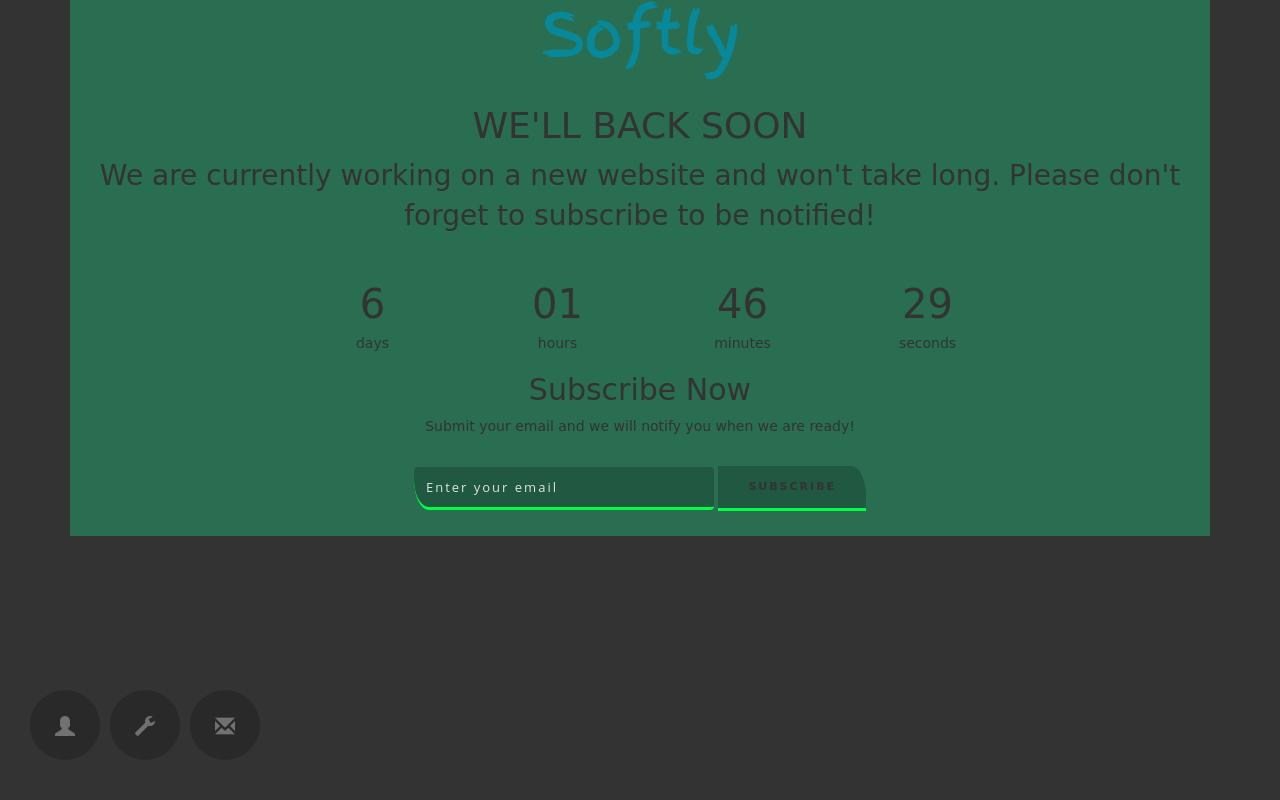
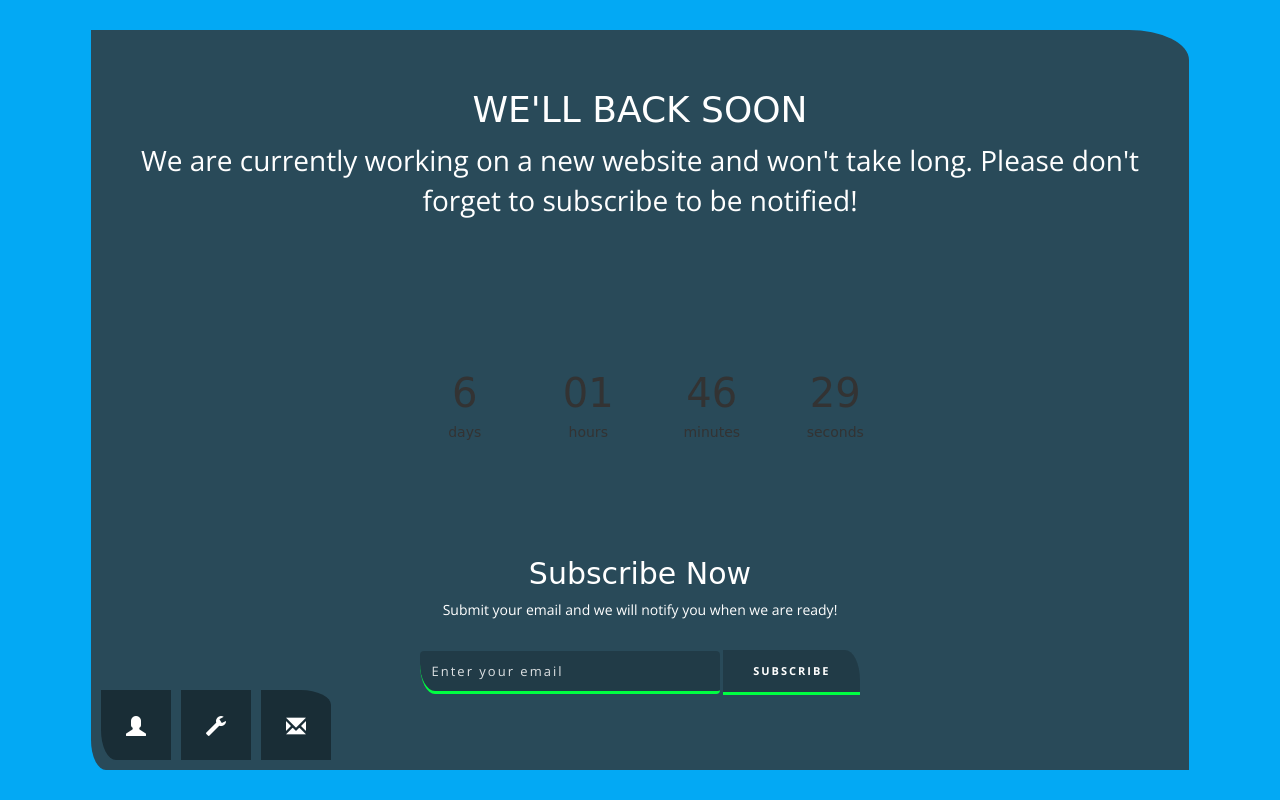
Before and after one commit to RO-WebPros/template, a website: page index.html in a window 1280 px wide. Drawn offline with nearby package versions, Linux system fonts and the light colour scheme; a web font is replaced by a local one.

Commit message:
color change

```diff
--- a/index.html
+++ b/index.html
@@ -11,6 +11,7 @@
 	<link rel="stylesheet" type="text/css" href="css/style.css">
 	<!-- Fonts -->
 	<link href="https://fonts.googleapis.com/css?family=Finger+Paint" rel="stylesheet">
+	<link href="https://fonts.googleapis.com/css?family=Open+Sans:400,400i,700" rel="stylesheet">
 
 
 </head>
@@ -21,13 +22,19 @@
 	<!-- Main Wrapper -->
   	<div class="wrapper">
 
-		<div class="container">
-
 		<div class="loader">
 
 		</div> <!-- loader -->
 
 
+		<!-- Main Content Section -->
+
+
+		<header class="main-content">
+
+			<!-- <div class="logo">
+				<object type="image/svg+xml" data="images/logo.svg" class="logo__image"></object>
+			</div> -->
 
 			<!-- Main Navigation -->
 
@@ -63,18 +70,6 @@
 
 
 
-		<!-- Main Content Section -->
-
-
-		<header class="main-content">
-
-			<div class="logo">
-				<!-- <img src="images/logo2.svg" alt="" class="logo__image"> -->
-				<object type="image/svg+xml" data="images/logo.svg" class="logo__image"></object>
-			</div>
-
-
-
 			<div class="header-info">
 
 				<h1 class="title">WE'LL BACK SOON</h1>
@@ -85,7 +80,7 @@
 
 			<div class="row">
 
-			<div class="col-md-8 col-md-offset-2">
+				<div class="col-md-6 col-md-offset-3">
 
 					<div class="row" >
 
@@ -258,8 +253,6 @@
 
  		</div> <!-- information -->
 
-	</div> <!-- container -->
-
 	</div> <!-- wrapper -->
 
 
--- a/sass/base/_base.scss
+++ b/sass/base/_base.scss
@@ -20,9 +20,9 @@
 	width: 100%;
 	height: 100%;
 	margin: 0 auto;
-//	padding-top: 50px;
-
-		background-color: #333333;
+	padding: 30px;
+	background-color: #03A9F4;
+	color: #fff;
 
 }
 
--- a/sass/components/_forms.scss
+++ b/sass/components/_forms.scss
@@ -6,7 +6,6 @@
     box-shadow: none!important;
 }
 	.form-control {
-	    font-family: 'Open Sans', sans-serif;
 	    font-size: 13px;
 	    height: 43px;
 	    transition: all .3s cubic-bezier(.3, .1, .58, 1) 0s;
@@ -140,7 +139,6 @@
 .subscribe {
 	width: 90%;
 	margin: 0 auto;
-	font-family: 'Finger Paint', cursive;
 }
 	.form-inline {
 
--- a/sass/components/_modal.scss
+++ b/sass/components/_modal.scss
@@ -6,7 +6,6 @@
 // Overwrite Bootstrap style to hide default scroll bar
 .modal-open .modal {
 	overflow-y: hidden;
-	font-family: 'Finger Paint', cursive;
 }
 
 .modal {
--- a/sass/components/_navigation.scss
+++ b/sass/components/_navigation.scss
@@ -4,8 +4,8 @@
 
 .main-nav {
 	position: absolute;
-	left: 30px;
-	bottom: 30px;
+	left: 10px;
+	bottom: 0px;
 }
 
 	.main-nav__links {
@@ -15,14 +15,42 @@
 	}
 
 		.main-nav__item {
+			position: relative;
 			width: 70px;
 			height: 70px;
 			margin-right: 10px;
 			display: flex;
 			justify-content: center;
 			align-items: center;
-			background-color: rgba(0, 0, 0, 0.2);
-			border-radius: 50%;
+			background-color: rgba(0, 0, 0, 0.4);
+			// border-radius: 50%;
+
+			&:first-child {
+				border-bottom-left-radius: 15px 30px;
+			}
+
+			&:last-child {
+				border-top-right-radius: 30px 15px;
+			}
+
+			&:before {
+				position: absolute;
+				content: '';
+				display: block;
+				width: 0%;
+				height: 0%;
+				background-color: green;
+				transition: all 0.3s ease-in-out;
+			}
+
+			&:hover {
+
+				&:before {
+					width: 100%;
+					height: 100%;
+				}
+
+			}
 
 			a {
 				cursor: pointer;
@@ -33,12 +61,12 @@
 				align-items: center;
 				// flex-direction: column;
 				text-decoration: none;
-				color: #717171;
+				color: #fff;
 				transition: all 0.3s ease-in-out;
 
 				&:hover, &:active {
 					text-decoration: none;
-					color: #333333;
+					color: rgba(#fff, 0.8);
 				}
 
 				i {
--- a/sass/layout/_header.scss
+++ b/sass/layout/_header.scss
@@ -4,10 +4,19 @@
 
 
 .main-content {
-	background-color: mistyrose;
+	position: relative;
+	width: 90%;
+	height: 100%;
+	margin: 0 auto;
+	padding: 30px;
+	padding-bottom: 50px;
+	background-color: rgba(#333333, 0.8);
+	border-bottom-left-radius: 15px 30px;
+	border-top-right-radius: 60px 30px;
 
-		background-color: rgba(#12f494 , 0.3);
-
+	display: flex;
+	flex-direction: column;
+	justify-content: space-between;
 
 }
 
@@ -22,13 +31,20 @@
 	.header-info {
 		width: 100%;
 		margin: 10px 0;
-		font-family: 'Finger Paint', cursive;
 	}
+
+		.title, .secondary-title {
+			font-family: 'Finger Paint', cursive;
+		}
 
 		.header-info__text {
 			font-size: 2em;
 		}
 
+	.subscribe {
+
+	}
+
 
 
 /*=====  End of Header Styles  ======*/
```
Also changed, not shown: css/style.css. Lines whose indentation alone changed are shown as unchanged.
